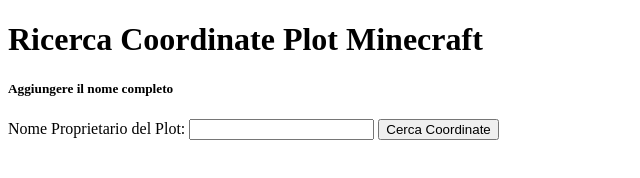
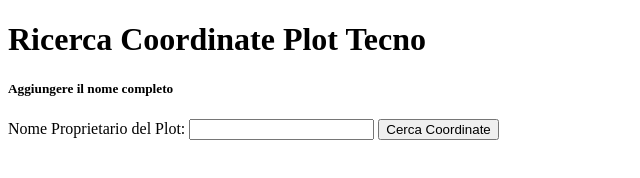
Before and after one commit to SimoneGutta/Tecno, a plain HTML site: page mappatura/index.html in a window 1280 px wide. Shown: the whole page, without its empty margins (0-640 px from the left). Drawn offline with Linux system fonts and the light colour scheme.

Commit message:
Update index.html

```diff
--- a/mappatura/index.html
+++ b/mappatura/index.html
@@ -28,7 +28,7 @@
 </head>
 
 <body>
-    <h1>Ricerca Coordinate Plot Minecraft</h1>
+    <h1>Ricerca Coordinate Plot Tecno</h1>
     <h5>Aggiungere il nome completo</h5>
 
     <label for="nomeProprietario">Nome Proprietario del Plot:</label>
```
